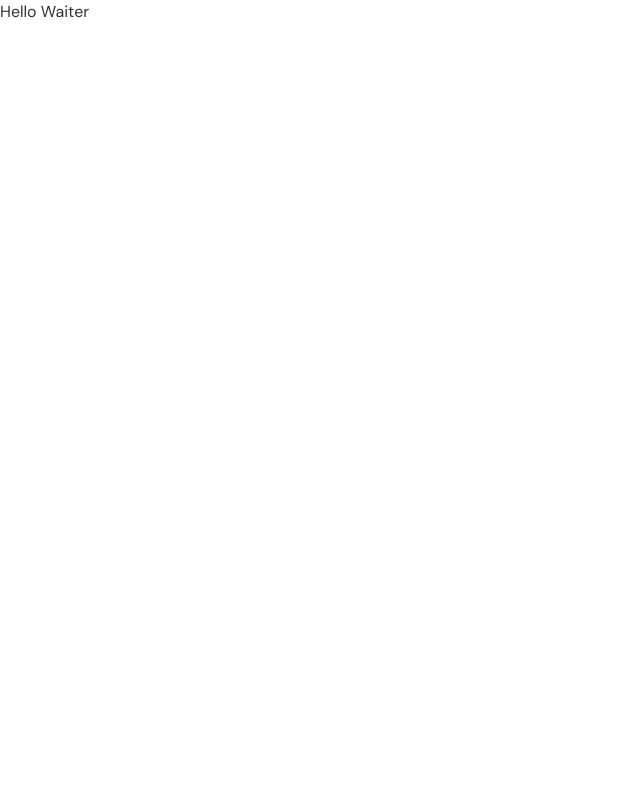
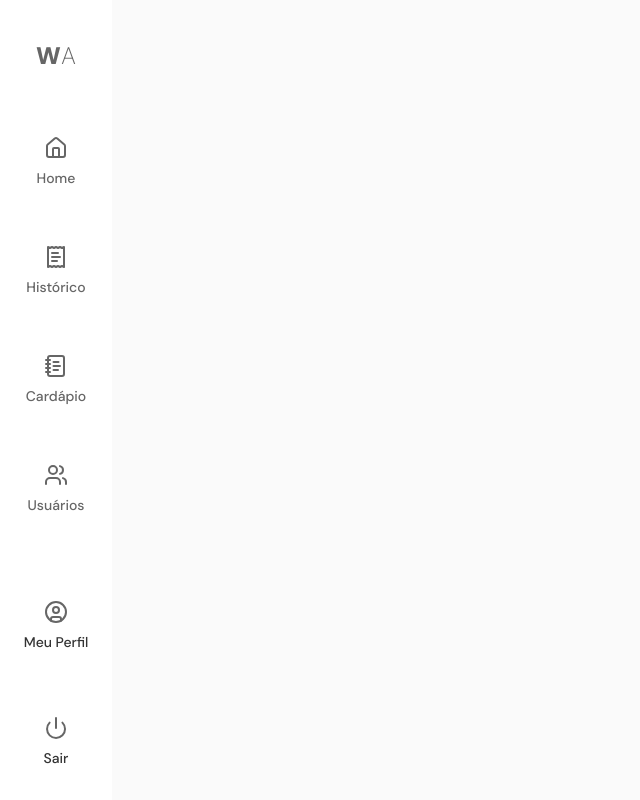
Before and after one commit to Fekleite/waiter-dash, a React (Vite) app: page / in a window 1280 px wide. Shown: the whole page, without its empty margins (0-640 px from the left). Built offline with nearby package versions, Linux system fonts and the light colour scheme.

Commit message:
feat: create menu sidebar component

```diff
--- a/package.json
+++ b/package.json
@@ -11,6 +11,7 @@
   },
   "dependencies": {
     "@tailwindcss/vite": "^4.1.11",
+    "lucide-react": "^0.525.0",
     "react": "^19.1.0",
     "react-dom": "^19.1.0",
     "tailwindcss": "^4.1.11"
--- a/src/app.tsx
+++ b/src/app.tsx
@@ -1,7 +1,9 @@
+import { MenuSidebar } from './components/menu';
+
 export function App() {
   return (
     <div>
-      <h1>Hello Waiter</h1>
+      <MenuSidebar />
     </div>
   );
 }
--- /dev/null
+++ b/src/components/menu.tsx
@@ -0,0 +1,76 @@
+import {
+  CircleUser,
+  Home,
+  NotebookText,
+  Power,
+  ReceiptText,
+  Users,
+} from 'lucide-react';
+
+export function MenuSidebar() {
+  return (
+    <aside className="flex h-screen w-28 flex-col bg-gray-0">
+      <header className="flex w-full items-center justify-center py-10">
+        <span className="font-extralight text-2xl text-gray-400">
+          <strong className="font-black">W</strong>A
+        </span>
+      </header>
+
+      <nav className="flex-1">
+        <a
+          href="/"
+          className="flex w-full flex-col items-center justify-center gap-2 py-6 text-gray-400"
+        >
+          <Home className="size-6 text-gray-400" />
+          <span className="font-medium text-sm">Home</span>
+          <div className="h-px w-3 bg-gray-0" />
+        </a>
+
+        <a
+          href="/"
+          className="flex w-full flex-col items-center justify-center gap-2 py-6 text-gray-400"
+        >
+          <ReceiptText className="size-6 text-gray-400" />
+          <span className="font-medium text-sm">Histórico</span>
+          <div className="h-px w-3 bg-gray-0" />
+        </a>
+
+        <a
+          href="/"
+          className="flex w-full flex-col items-center justify-center gap-2 py-6 text-gray-400"
+        >
+          <NotebookText className="size-6 text-gray-400" />
+          <span className="font-medium text-sm">Cardápio</span>
+          <div className="h-px w-3 bg-gray-0" />
+        </a>
+
+        <a
+          href="/"
+          className="flex w-full flex-col items-center justify-center gap-2 py-6 text-gray-400"
+        >
+          <Users className="size-6 text-gray-400" />
+          <span className="font-medium text-sm">Usuários</span>
+          <div className="h-px w-3 bg-gray-0" />
+        </a>
+      </nav>
+
+      <footer>
+        <button
+          type="button"
+          className="flex w-full flex-col items-center justify-center gap-2 py-8"
+        >
+          <CircleUser className="size-6 text-gray-400" />
+          <span className="font-medium text-sm">Meu Perfil</span>
+        </button>
+
+        <button
+          type="button"
+          className="flex w-full flex-col items-center justify-center gap-2 py-8"
+        >
+          <Power className="size-6 text-gray-400" />
+          <span className="font-medium text-sm">Sair</span>
+        </button>
+      </footer>
+    </aside>
+  );
+}
--- a/src/index.css
+++ b/src/index.css
@@ -20,7 +20,7 @@
 }
 
 body {
-  @apply bg-gray-0 text-gray-500;
+  @apply bg-gray-100 text-gray-500;
 }
 
 button {
```
Also changed, not shown: 1 other file (tests, documents, lock files or other folders).
